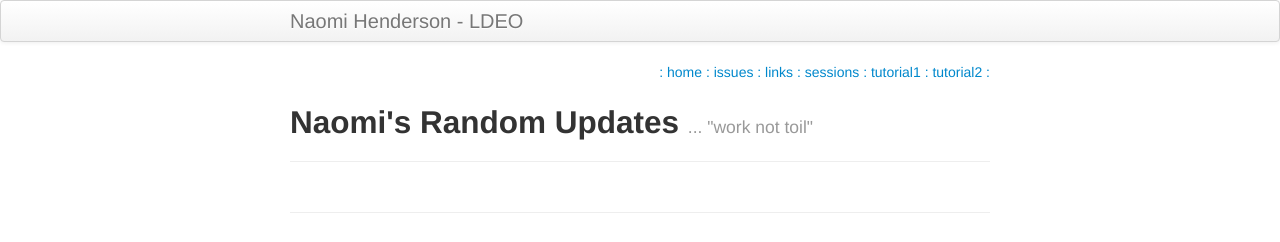
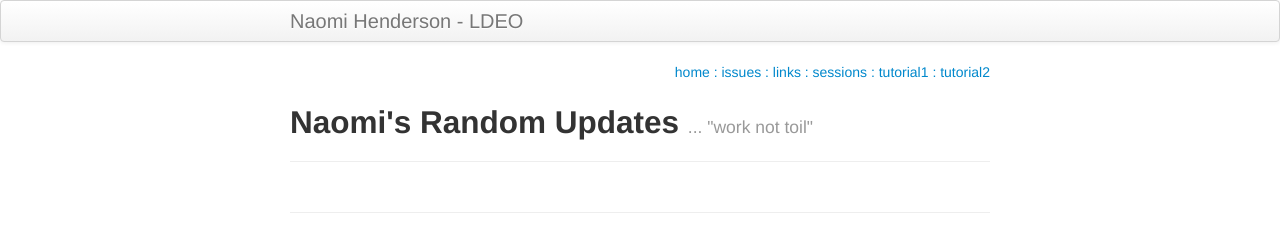
Before and after one commit to naomi-henderson/naomi-henderson.github.io, a Jekyll site: the page built from index.md, in a window 1280 px wide. Shown: the top 242 px of the page. Built offline with Jekyll 4.4.1, drawn with Linux system fonts in a browser that asks for light colours.

Commit message:
cosmetic

```diff
--- a/_includes/themes/twitter/default.html
+++ b/_includes/themes/twitter/default.html
@@ -40,12 +40,12 @@
     <div class="container-narrow">
 
     <div align="right">
-<a href="/index.html">: home </a>
+<a href="/index.html"> home </a>
 <a href="/pages/issues.html">: issues </a>
 <a href="/pages/links.html">: links </a>
 <a href="/pages/sessions.html">: sessions</a>
 <a href="/pages/tutorial1.html">: tutorial1  </a>
-<a href="/pages/tutorial2.html">: tutorial2 : </a>
+<a href="/pages/tutorial2.html">: tutorial2  </a>
     </div>
 
       <div class="content">
```
